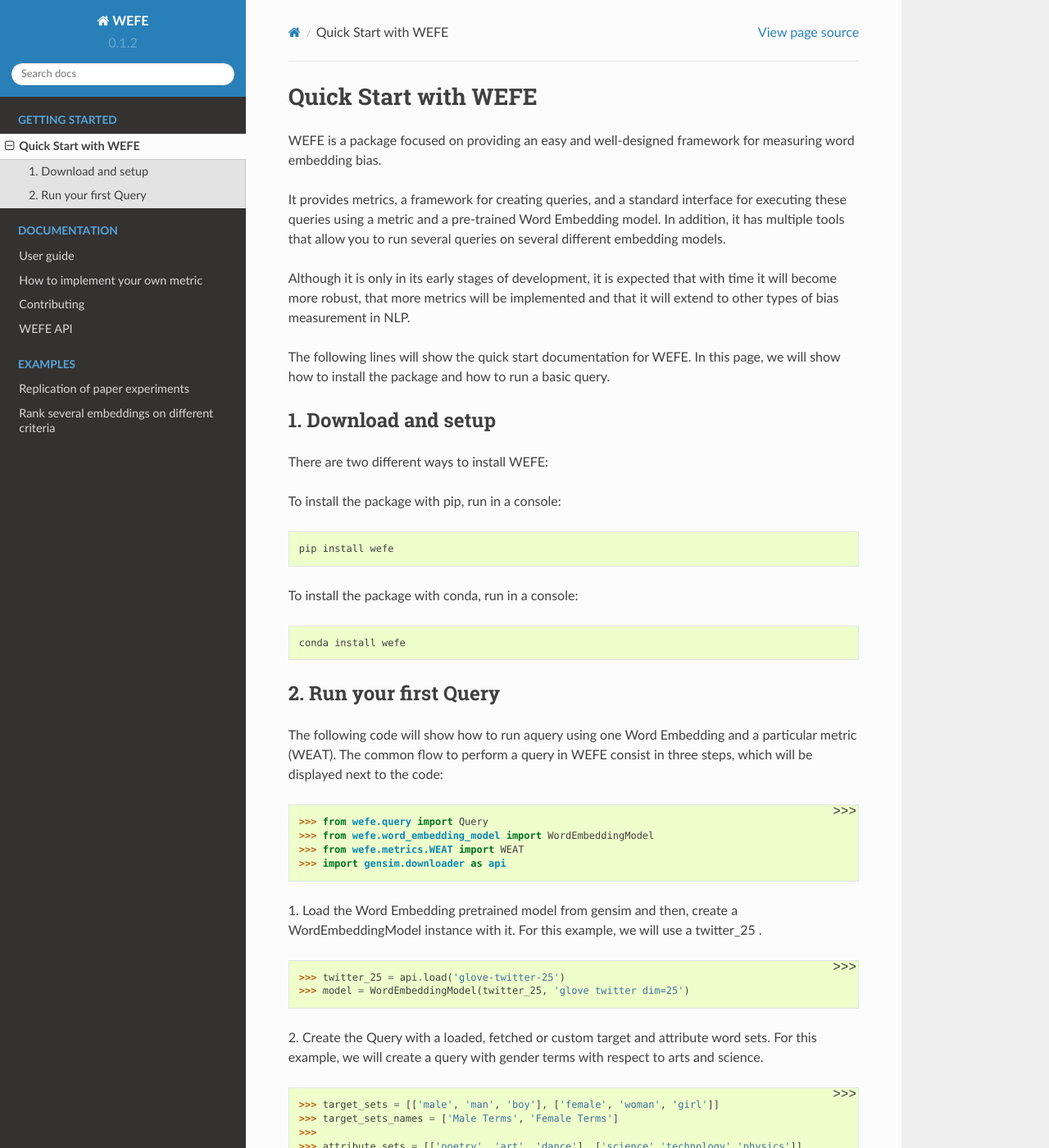
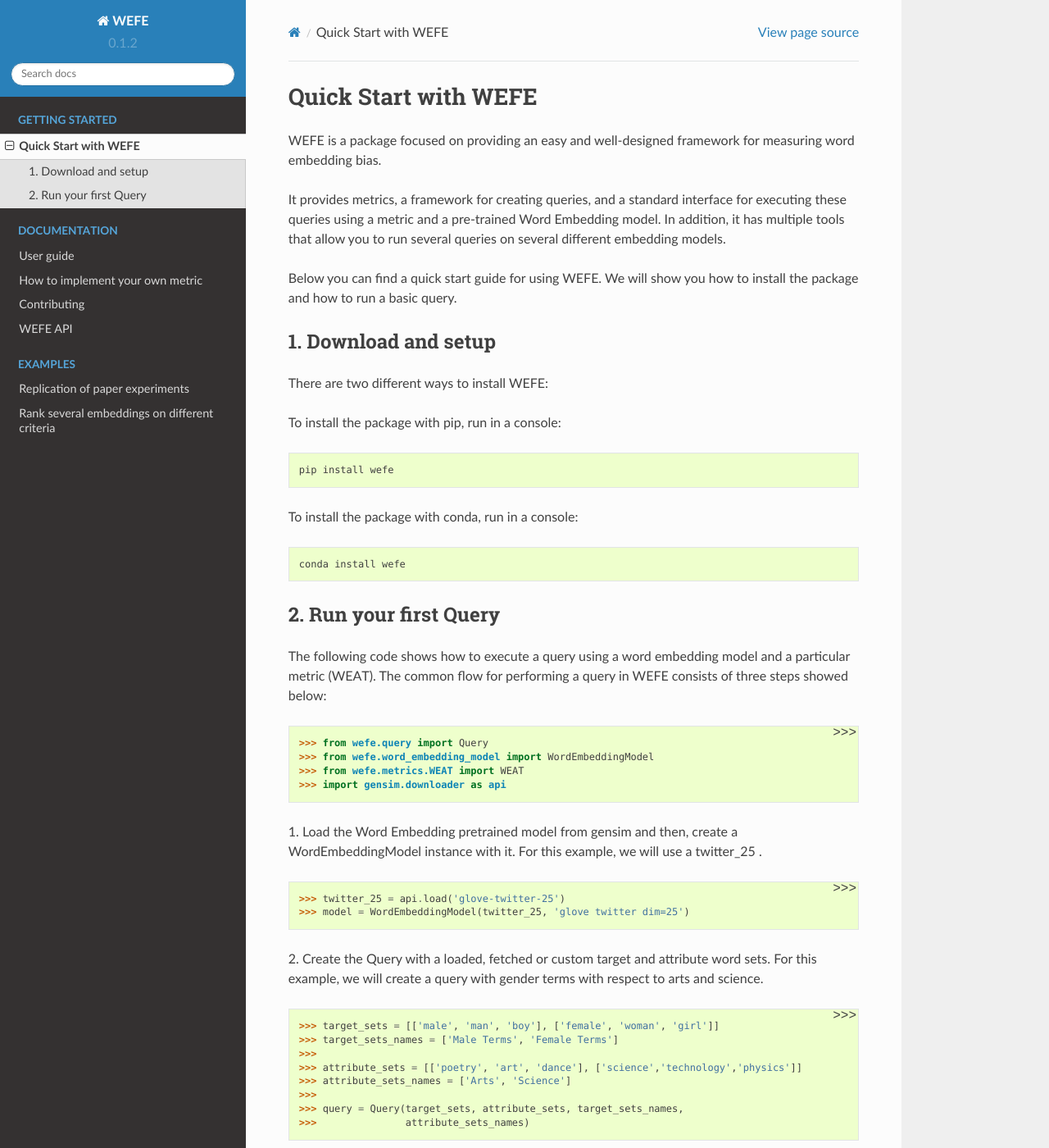
Before and after one commit to dccuchile/wefe, a Sphinx documentation site: the page built from doc/quick_start.rst, in a window 1280 px wide and 1400 px high. Shown: the whole window at 82% size. Built offline with Sphinx 7.4.7 and the Read the Docs theme 2.0.0, drawn with Linux system fonts in a browser that asks for light colours.

Commit message:
Update quick_start.rst

```diff
--- a/doc/quick_start.rst
+++ b/doc/quick_start.rst
@@ -8,11 +8,9 @@
 It provides metrics, a framework for creating queries, and a standard interface for executing these queries using a metric and a pre-trained Word Embedding model.
 In addition, it has multiple tools that allow you to run several queries on several different embedding models.
 
-Although it is only in its early stages of development, it is expected that with time it will become more robust, that more metrics will be implemented and that it will extend to other types of bias measurement in NLP.
 
-
-The following lines will show the quick start documentation for WEFE.
-In this page, we will show how to install the package and how to run a basic query.
+Below you can find a quick start guide for using WEFE.
+We will show you how to install the package and how to run a basic query.
 
 1. Download and setup
 =====================
@@ -33,8 +31,8 @@
 =======================
 
 
-The following code will show how to run aquery using one Word Embedding and a particular metric (WEAT).
-The common flow to perform a query in WEFE consist in three steps, which will be displayed next to the code:
+The following code shows how to execute a query using a word embedding model and a particular metric (WEAT).
+The common flow for performing a query in WEFE consists of three steps showed below:
 
 >>> from wefe.query import Query
 >>> from wefe.word_embedding_model import WordEmbeddingModel
```
